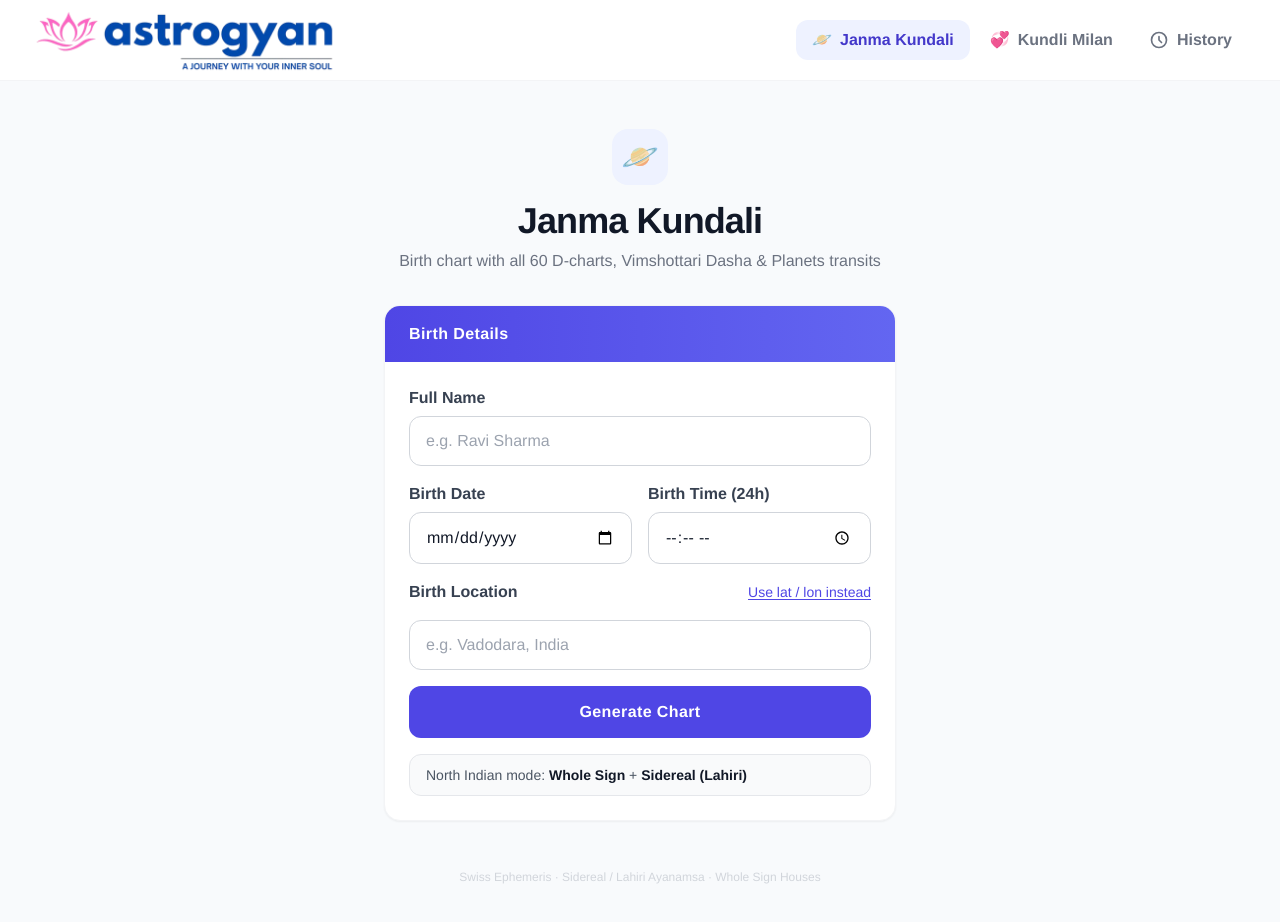
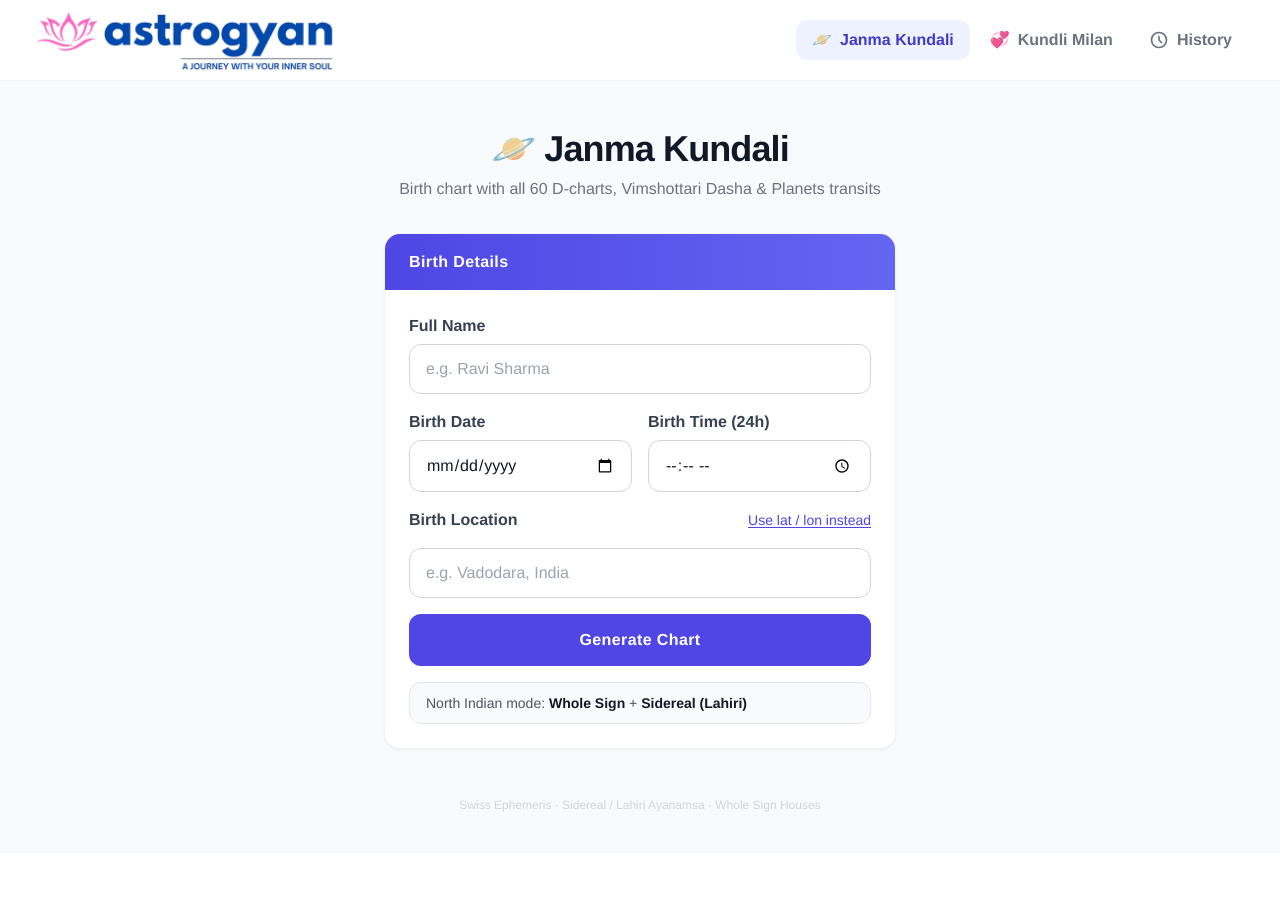
Before and after one commit to akshayamin62/Kundli, a Next.js app in the folder frontend/: page / in a window 1280 px wide. Shown: the top 922 px of the page. After the commit the page ends 853 px from the top, so only its background shows below. Built offline with nearby package versions, Linux system fonts and the light colour scheme.

Commit message:
feat: update UI for Kundali and Milan sections by consolidating headings and removing unused elements

```diff
--- a/frontend/src/app/page.tsx
+++ b/frontend/src/app/page.tsx
@@ -55,10 +55,10 @@ export default function HomePage() {
         {tab === "kundali" && (
           <div className="max-w-lg mx-auto">
             <div className="text-center mb-8">
-              <div className="inline-flex items-center justify-center w-14 h-14 bg-indigo-50 rounded-2xl mb-4">
+              {/* <div className="inline-flex items-center justify-center w-14 h-14 bg-indigo-50 rounded-2xl mb-4">
                 <span className="text-3xl">🪐</span>
-              </div>
-              <h1 className="text-4xl font-bold text-gray-900 mb-2 tracking-tight">Janma Kundali</h1>
+              </div> */}
+              <h1 className="text-4xl font-bold text-gray-900 mb-2 tracking-tight">🪐 Janma Kundali</h1>
               <p className="text-gray-500 text-base">
                 Birth chart with all 60 D-charts, Vimshottari Dasha &amp; Planets transits
               </p>
@@ -77,10 +77,10 @@ export default function HomePage() {
         {tab === "milan" && (
           <div>
             <div className="text-center mb-8">
-              <div className="inline-flex items-center justify-center w-14 h-14 bg-rose-50 rounded-2xl mb-4">
+              {/* <div className="inline-flex items-center justify-center w-14 h-14 bg-rose-50 rounded-2xl mb-4">
                 <span className="text-3xl">💞</span>
-              </div>
-              <h1 className="text-4xl font-bold text-gray-900 mb-2 tracking-tight">Kundli Milan</h1>
+              </div> */}
+              <h1 className="text-4xl font-bold text-gray-900 mb-2 tracking-tight">💞Kundli Milan</h1>
               <p className="text-gray-500 text-base">
                 Ashtakoot Guna Matching — 36-point Vedic compatibility analysis
               </p>
```
